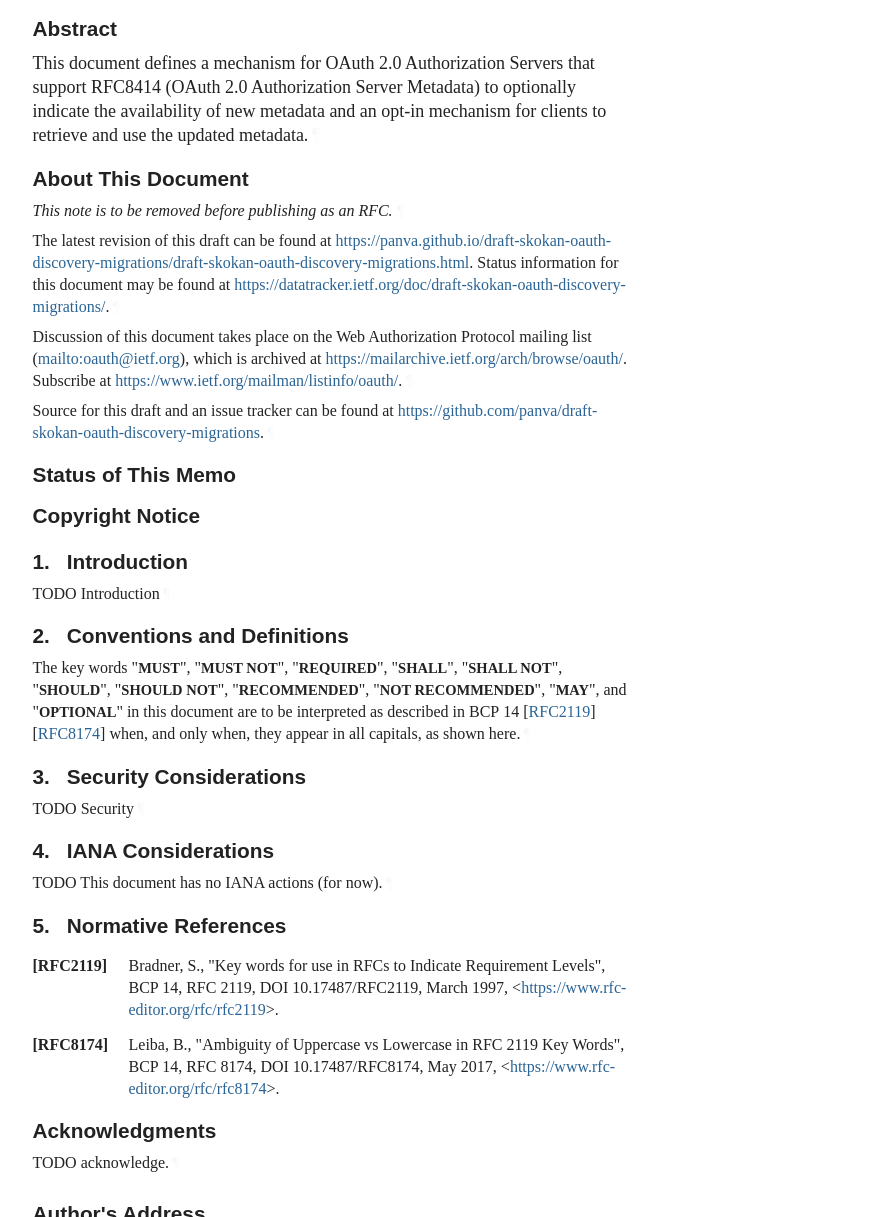
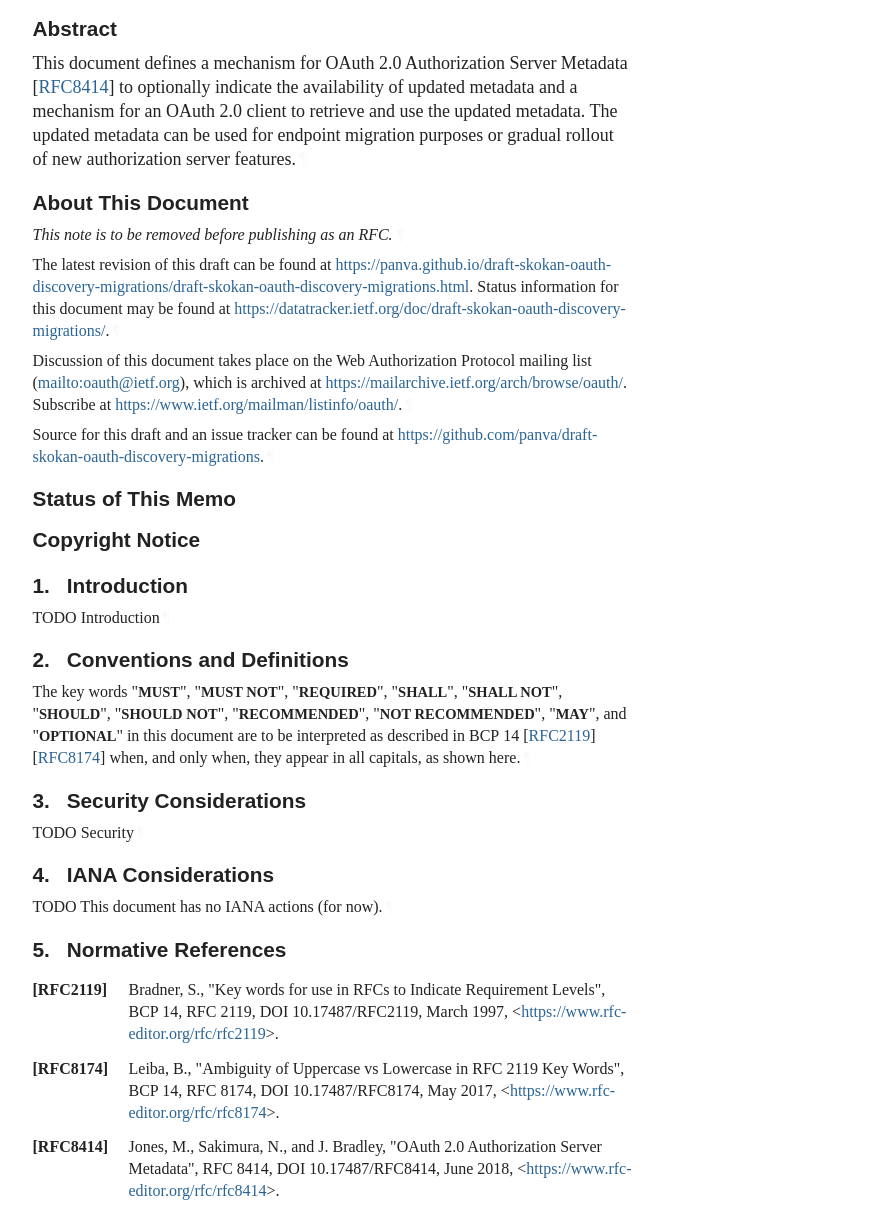
Before and after one commit to panva/draft-skokan-oauth-discovery-migrations, a plain HTML site: page draft-skokan-oauth-discovery-migrations.html in a window 1280 px wide. Shown: the part 336-1553 px from the top of the page, without its empty margins (92-972 px from the left). Drawn offline with Linux system fonts and the light colour scheme; a web font is replaced by a local one.

Commit message:
Script updating gh-pages from 17c4728. [ci skip]

```diff
--- a/draft-skokan-oauth-discovery-migrations.html
+++ b/draft-skokan-oauth-discovery-migrations.html
@@ -7,9 +7,10 @@
 <title>OAuth 2.0 Authorization Server Metadata Migrations</title>
 <meta content="Filip Skokan" name="author">
 <meta content="
-       This document defines a mechanism for OAuth 2.0 Authorization Servers that support RFC8414 (OAuth 2.0
-Authorization Server Metadata) to optionally indicate the availability of new metadata and an opt-in
-mechanism for clients to retrieve and use the updated metadata.
+       This document defines a mechanism for OAuth 2.0 Authorization Server Metadata   to
+optionally indicate the availability of updated metadata and a mechanism for an OAuth 2.0 client
+to retrieve and use the updated metadata. The updated metadata can be used for endpoint migration
+purposes or gradual rollout of new authorization server features.
     " name="description">
 <meta content="xml2rfc 3.28.0" name="generator">
 <meta content="discovery" name="keyword">
@@ -1082,9 +1083,10 @@ svg :is([fill="white"], [fill^="#fff"]) {
 <h1 id="title">OAuth 2.0 Authorization Server Metadata Migrations</h1>
 <section id="section-abstract">
       <h2 id="abstract"><a href="#abstract" class="selfRef">Abstract</a></h2>
-<p id="section-abstract-1">This document defines a mechanism for OAuth 2.0 Authorization Servers that support RFC8414 (OAuth 2.0
-Authorization Server Metadata) to optionally indicate the availability of new metadata and an opt-in
-mechanism for clients to retrieve and use the updated metadata.<a href="#section-abstract-1" class="pilcrow">¶</a></p>
+<p id="section-abstract-1">This document defines a mechanism for OAuth 2.0 Authorization Server Metadata <span>[<a href="#RFC8414" class="cite xref">RFC8414</a>]</span> to
+optionally indicate the availability of updated metadata and a mechanism for an OAuth 2.0 client
+to retrieve and use the updated metadata. The updated metadata can be used for endpoint migration
+purposes or gradual rollout of new authorization server features.<a href="#section-abstract-1" class="pilcrow">¶</a></p>
 </section>
 <section class="note rfcEditorRemove" id="section-note.1">
       <h2 id="name-about-this-document">
@@ -1221,8 +1223,12 @@ appear in all capitals, as shown here.<a href="#section-2-1" class="pilcrow">¶<
 <span class="refAuthor">Bradner, S.</span>, <span class="refTitle">"Key words for use in RFCs to Indicate Requirement Levels"</span>, <span class="seriesInfo">BCP 14</span>, <span class="seriesInfo">RFC 2119</span>, <span class="seriesInfo">DOI 10.17487/RFC2119</span>, <time datetime="1997-03" class="refDate">March 1997</time>, <span>&lt;<a href="https://www.rfc-editor.org/rfc/rfc2119">https://www.rfc-editor.org/rfc/rfc2119</a>&gt;</span>. </dd>
 <dd class="break"></dd>
 <dt id="RFC8174">[RFC8174]</dt>
+      <dd>
+<span class="refAuthor">Leiba, B.</span>, <span class="refTitle">"Ambiguity of Uppercase vs Lowercase in RFC 2119 Key Words"</span>, <span class="seriesInfo">BCP 14</span>, <span class="seriesInfo">RFC 8174</span>, <span class="seriesInfo">DOI 10.17487/RFC8174</span>, <time datetime="2017-05" class="refDate">May 2017</time>, <span>&lt;<a href="https://www.rfc-editor.org/rfc/rfc8174">https://www.rfc-editor.org/rfc/rfc8174</a>&gt;</span>. </dd>
+<dd class="break"></dd>
+<dt id="RFC8414">[RFC8414]</dt>
     <dd>
-<span class="refAuthor">Leiba, B.</span>, <span class="refTitle">"Ambiguity of Uppercase vs Lowercase in RFC 2119 Key Words"</span>, <span class="seriesInfo">BCP 14</span>, <span class="seriesInfo">RFC 8174</span>, <span class="seriesInfo">DOI 10.17487/RFC8174</span>, <time datetime="2017-05" class="refDate">May 2017</time>, <span>&lt;<a href="https://www.rfc-editor.org/rfc/rfc8174">https://www.rfc-editor.org/rfc/rfc8174</a>&gt;</span>. </dd>
+<span class="refAuthor">Jones, M.</span>, <span class="refAuthor">Sakimura, N.</span>, and <span class="refAuthor">J. Bradley</span>, <span class="refTitle">"OAuth 2.0 Authorization Server Metadata"</span>, <span class="seriesInfo">RFC 8414</span>, <span class="seriesInfo">DOI 10.17487/RFC8414</span>, <time datetime="2018-06" class="refDate">June 2018</time>, <span>&lt;<a href="https://www.rfc-editor.org/rfc/rfc8414">https://www.rfc-editor.org/rfc/rfc8414</a>&gt;</span>. </dd>
 <dd class="break"></dd>
 </dl>
 </section>
```
Also changed, not shown: draft-skokan-oauth-discovery-migrations.txt.
